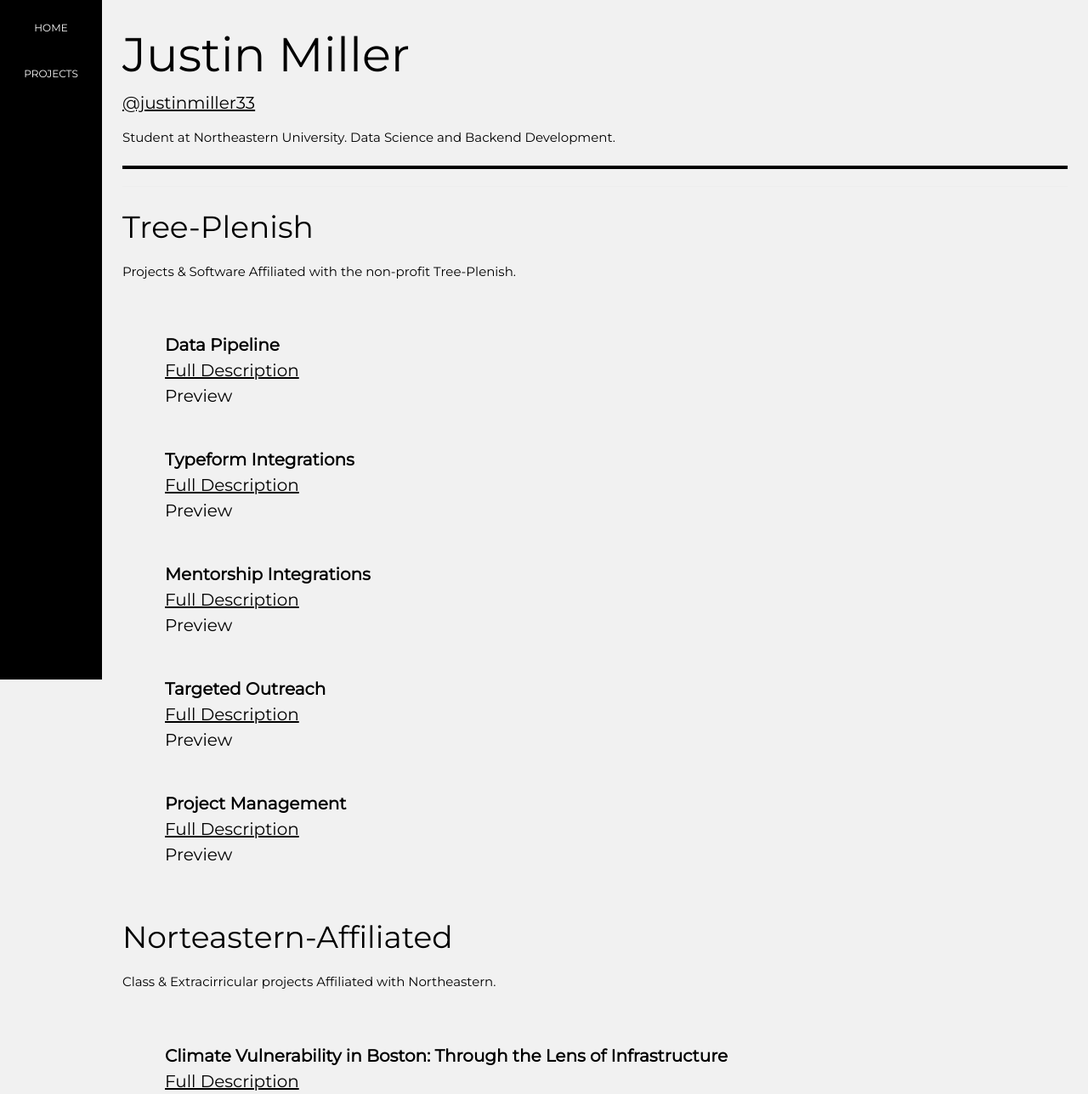
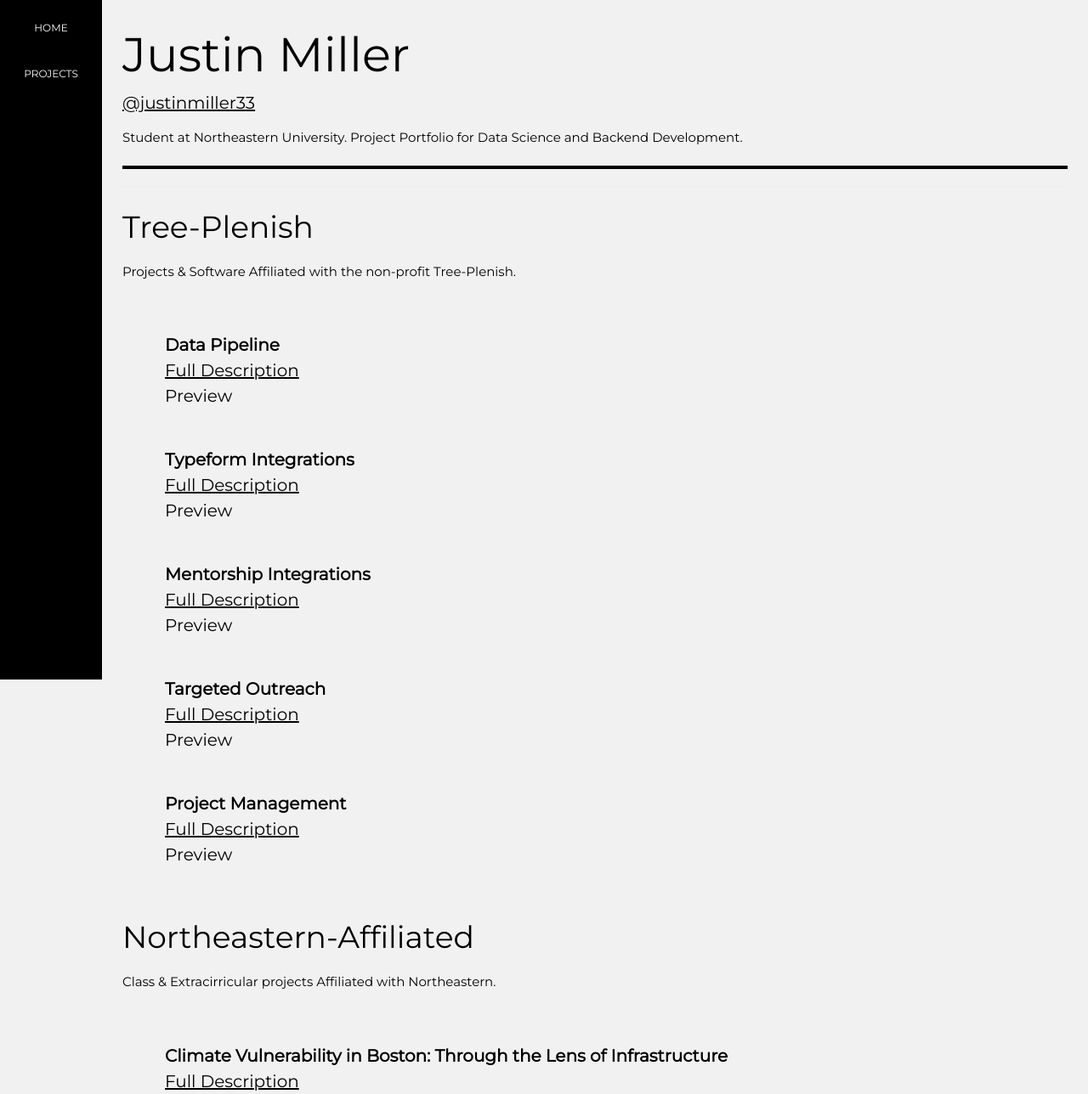
Before and after one commit to justinmiller33/justinmiller33.github.io, a plain HTML site: page index.html in a window 1280 px wide. Shown: the top 1288 px of the page at 85% size. Drawn offline with nearby package versions, Linux system fonts and the light colour scheme.

Commit message:
Updating typos

```diff
--- a/index.html
+++ b/index.html
@@ -87,7 +87,7 @@
   <header class="left-align;w3-light-grey" id="home">
     <h1 style="font-size:56px;margin-bottom: 0">Justin Miller </h1>
 	<a href = "https://github.com/justinmiller33"  style = "bold;font-size:20px;margin-top:0" >@justinmiller33</a>
-	<p>Student at Northeastern University. Data Science and Backend Development.</p>
+	<p>Student at Northeastern University. Project Portfolio for Data Science and Backend Development.</p>
 
 <div STYLE="background-color:#000000; height:5px; width:100%;">
 <hr>
@@ -188,7 +188,7 @@
 
 
     <div class="w3-content;w3-padding-large;left-align" id="class-projects">
-    <h2 style="font-size:36px" class="w3-text-black">Norteastern-Affiliated</h2>
+    <h2 style="font-size:36px" class="w3-text-black">Northeastern-Affiliated</h2>
 		<p>Class & Extracirricular projects Affiliated with Northeastern.</p>
 
 		<div style="padding-left:50px">
```
